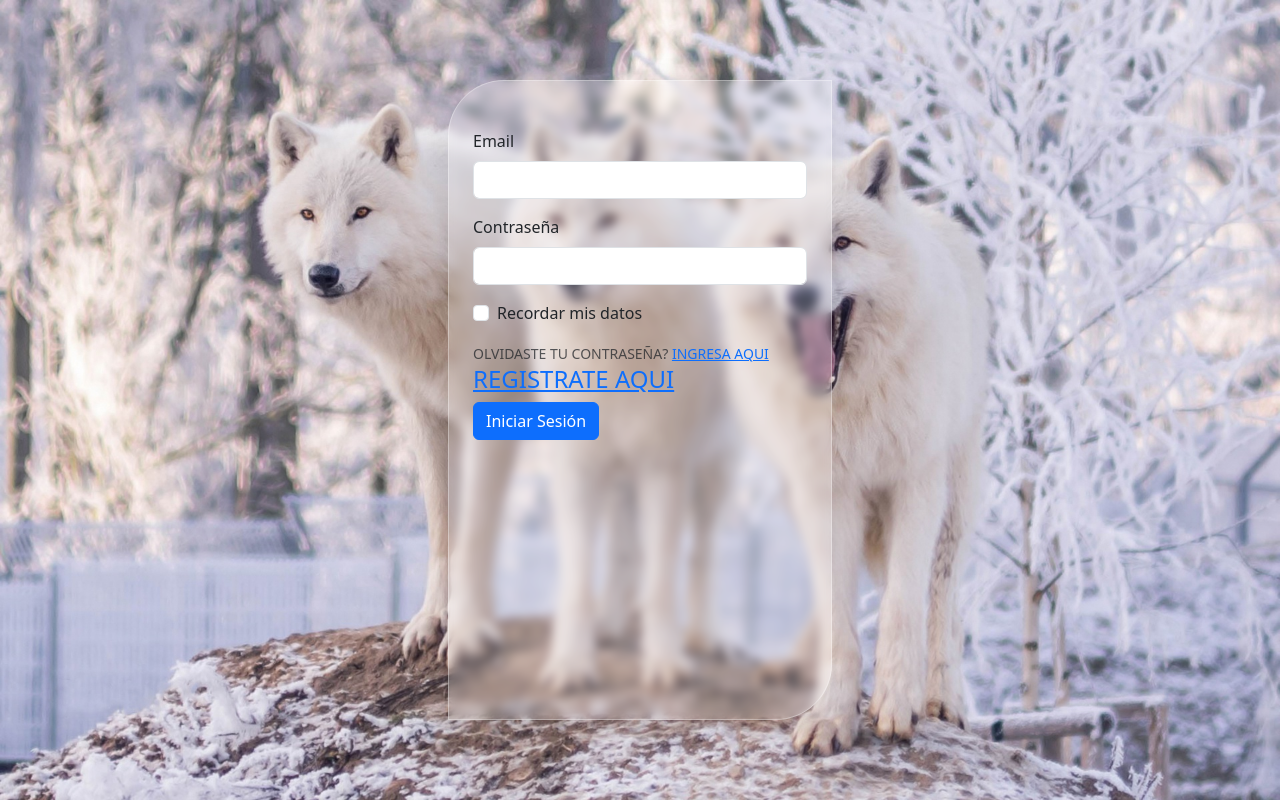
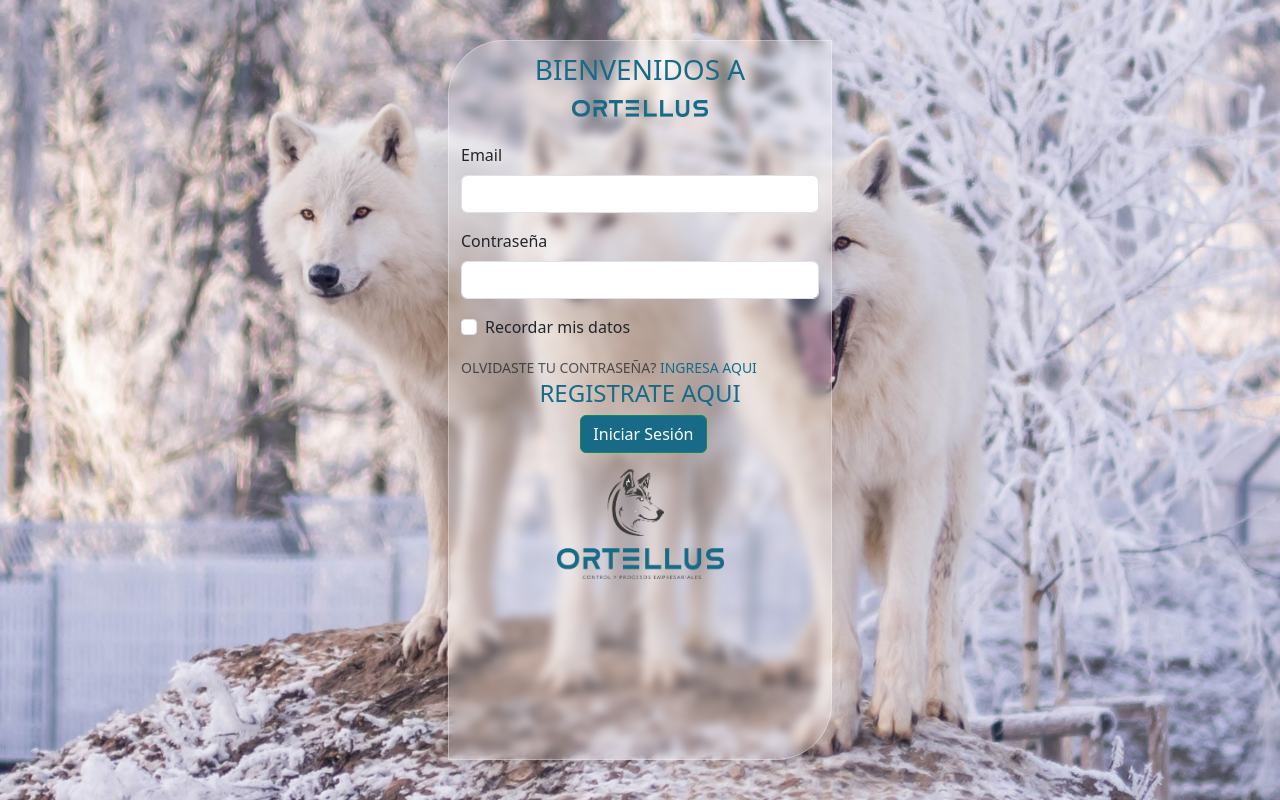
Before and after one commit to Stevens4908/ort-new, a React (Create React App) app: page / in a window 1280 px wide. Built offline with nearby package versions, Linux system fonts and the light colour scheme.

Commit message:
version39

```diff
--- a/src/App.js
+++ b/src/App.js
@@ -25,8 +25,8 @@
  const [User, setUser] = useLocalStorage('sha')
 
  const cerrar = () => {
-setUser(false)
-window.location.href = "/"
+  setUser(false)
+  window.location.href = "/"
 
 }
 
--- a/src/Components/accesos/Acceso.js
+++ b/src/Components/accesos/Acceso.js
@@ -24,7 +24,7 @@
         <div className="container contenedor-acceso">
 
                 <div className="row ">
-                    <div className="col-md-12 col-10 ">
+                    <div className="col-md-12 col-12 ">
                         <Routes>
                             <Route path="" element={<Logins/>} />
                             <Route path="forgot" element={<Forgot/>} />
--- a/src/Components/accesos/acceso.css
+++ b/src/Components/accesos/acceso.css
@@ -17,10 +17,16 @@
     backdrop-filter: blur(5px);
     -webkit-backdrop-filter: blur(5px);
     border: 1px solid rgba(255, 255, 255, 0.3);
-height: 80vh;
+    height: 90vh;
     width: 80vw;
+    padding: 0px;
 
 }
+
+.enlace-simple{
+ text-decoration: none;
+}
+
 
 @media(min-width: 720px){
 
--- a/src/Components/accesos/forms/Forgot.js
+++ b/src/Components/accesos/forms/Forgot.js
@@ -2,7 +2,8 @@
 import Button from 'react-bootstrap/Button';
 import Form from 'react-bootstrap/Form';
 import 'bootstrap/dist/css/bootstrap.min.css';
-import { Container } from "react-bootstrap";
+import { Container, Col, Row } from "react-bootstrap";
+import logo from '../../../assets/images/logo.png'
 
 
 
@@ -16,6 +17,14 @@
 
 <Container className="pt-5">
 
+
+
+    <div className='row justify-content-end px-0 pt-4 pb-4'>
+        <div className='col-md-11 fondo-ortellus '>
+            <h3 className="text-white">OLVIDÉ MI CONTRASEÑA</h3>
+        </div>
+    </div>
+
 <Form>
 
       <Form.Group className="mb-3" controlId="formBasicEmail">
@@ -23,7 +32,7 @@
         <Form.Control type="email" placeholder="" />
       </Form.Group>
 
-      <Button variant="primary" type="submit" >
+      <Button variant="success" type="submit" className="offset-5 fondo-ortellus" >
         ENVIAR
       </Button>
 </Form>
@@ -35,10 +44,16 @@
         <Form.Control type="text" placeholder="" />
       </Form.Group>
 
-      <Button variant="primary" type="submit" >
+      <Button  variant="success" type="submit" className="fondo-ortellus offset-5">
         ENVIAR
       </Button>
 </Form>
+
+    <Row className="justify-content-center pt-3">
+      <Col md={6} xs={4} >
+        <img src={logo} className="img-fluid" alt="logo"></img>
+      </Col>
+    </Row>
 
 </Container>
 
--- a/src/Components/accesos/forms/Logins.js
+++ b/src/Components/accesos/forms/Logins.js
@@ -2,9 +2,11 @@
 import Button from 'react-bootstrap/Button';
 import Form from 'react-bootstrap/Form';
 import 'bootstrap/dist/css/bootstrap.min.css';
-import { Container, FormGroup } from "react-bootstrap";
+import { Col, Container, FormGroup, Row } from "react-bootstrap";
 import { Link } from "react-router-dom";
-
+import '../acceso.css'
+import logo from '../../../assets/images/logo.png'
+import text from '../../../assets/images/logo-text.png'
 
 
 
@@ -44,7 +46,14 @@
 
 <React.Fragment>
 
-<Container className="pt-5">
+<Container className="pt-1">
+
+    <Row className="justify-content-center pt-2 pb-4">
+      <h3 className="text-center color-ortellus">BIENVENIDOS A </h3>
+      <Col md={5} xs={4} >
+      <img src={text} className="img-fluid" alt="logo-text"></img>
+      </Col>
+    </Row>
 
     <Form >
       <Form.Group className="mb-3" controlId="formBasicEmail">
@@ -63,15 +72,22 @@
         <Form.Check type="checkbox" label="Recordar mis datos" />
       </Form.Group>
       <FormGroup>
-        <Form.Text className="text-muted">
-         OLVIDASTE TU CONTRASEÑA? <Link to="forgot">INGRESA AQUI</Link>
+        <Form.Text className="text-muted ">
+         OLVIDASTE TU CONTRASEÑA? <Link to="forgot" className="enlace-simple color-ortellus">INGRESA AQUI</Link>
         </Form.Text>
-        <Link to="register"><h4>REGISTRATE AQUI</h4></Link>
+        <Link to="register" className="enlace-simple"><h4 className="text-center color-ortellus">REGISTRATE AQUI</h4></Link>
       </FormGroup>
-      <Button variant="primary" type="submit" onClick={handleLogin}>
+
+      <Button className="offset-4 fondo-ortellus" variant="success" type="submit" onClick={handleLogin}>
         Iniciar Sesión
       </Button>
     </Form>
+
+    <Row className="justify-content-center pt-3">
+      <Col md={6} xs={4} >
+        <img src={logo} className="img-fluid" alt="logo"></img>
+      </Col>
+    </Row>
 
 </Container>
 
--- a/src/Components/accesos/forms/Register.js
+++ b/src/Components/accesos/forms/Register.js
@@ -2,7 +2,8 @@
 import Button from 'react-bootstrap/Button';
 import Form from 'react-bootstrap/Form';
 import 'bootstrap/dist/css/bootstrap.min.css';
-import { Container } from "react-bootstrap";
+import { Container, Col, Row } from "react-bootstrap";
+import logo from '../../../assets/images/logo.png'
 
 
 
@@ -15,6 +16,12 @@
   <React.Fragment>
 
 <Container className="pt-5">
+
+    <div className='row justify-content-end px-0 pt-4 pb-4'>
+        <div className='col-md-11 fondo-ortellus '>
+            <h3 className="text-white">REGISTRATE AQUÍ</h3>
+        </div>
+    </div>
 
 <Form>
       <Form.Group className="mb-3" controlId="formBasicEmail">
@@ -32,10 +39,17 @@
         <Form.Control type="text" placeholder="" />
       </Form.Group>
 
-      <Button variant="primary" type="submit">
+      <Button variant="success" type="submit" className="offset-4 fondo-ortellus">
         REGISTRARSE
       </Button>
 </Form>
+
+
+    <Row className="justify-content-center pt-3">
+      <Col md={6} xs={4} >
+        <img src={logo} className="img-fluid" alt="logo"></img>
+      </Col>
+    </Row>
 
 </Container>
 
--- a/src/Components/sidebar/sidebar.css
+++ b/src/Components/sidebar/sidebar.css
@@ -8,7 +8,7 @@
 }
 
 .sidebar .active {
-    color: rgb(0, 255, 102) !important;
+    color: #1a708d !important;
 
 }
 
--- a/src/index.css
+++ b/src/index.css
@@ -11,3 +11,11 @@
   font-family: source-code-pro, Menlo, Monaco, Consolas, 'Courier New',
     monospace;
 }
+
+.color-ortellus{
+  color: #186B87 !important;
+}
+
+.fondo-ortellus{
+  background-color: #186B87 !important;
+}
```
Also changed, not shown: src/assets/images/logo-text.png (added), src/assets/images/logo.png (added). Lines whose indentation alone changed are shown as unchanged.
